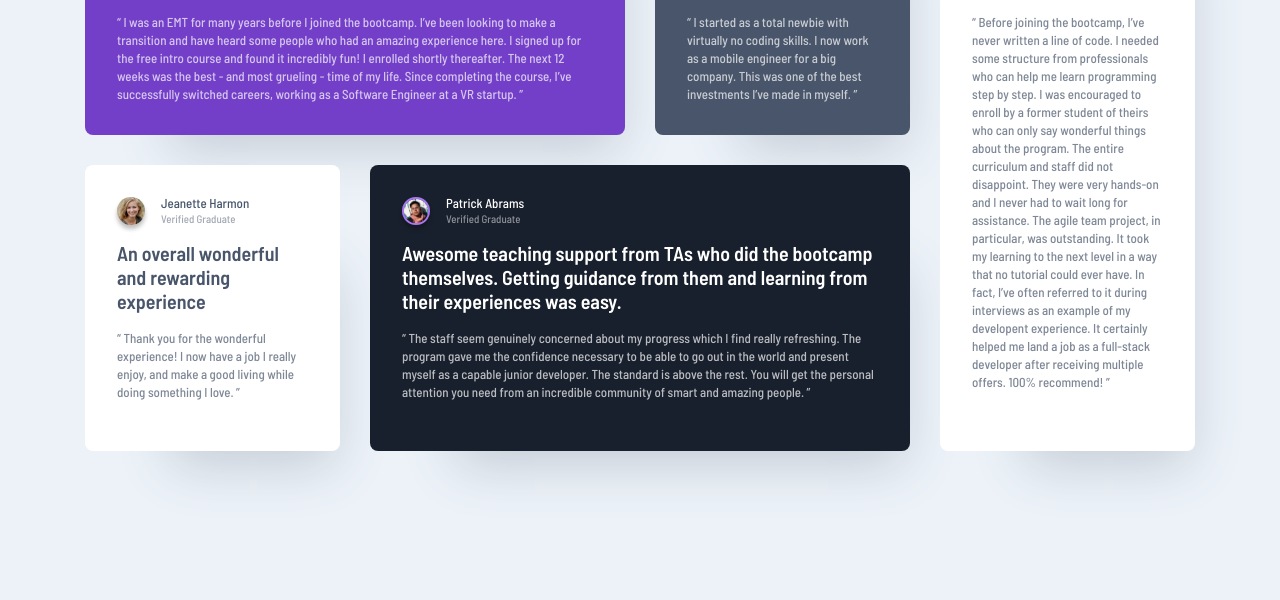
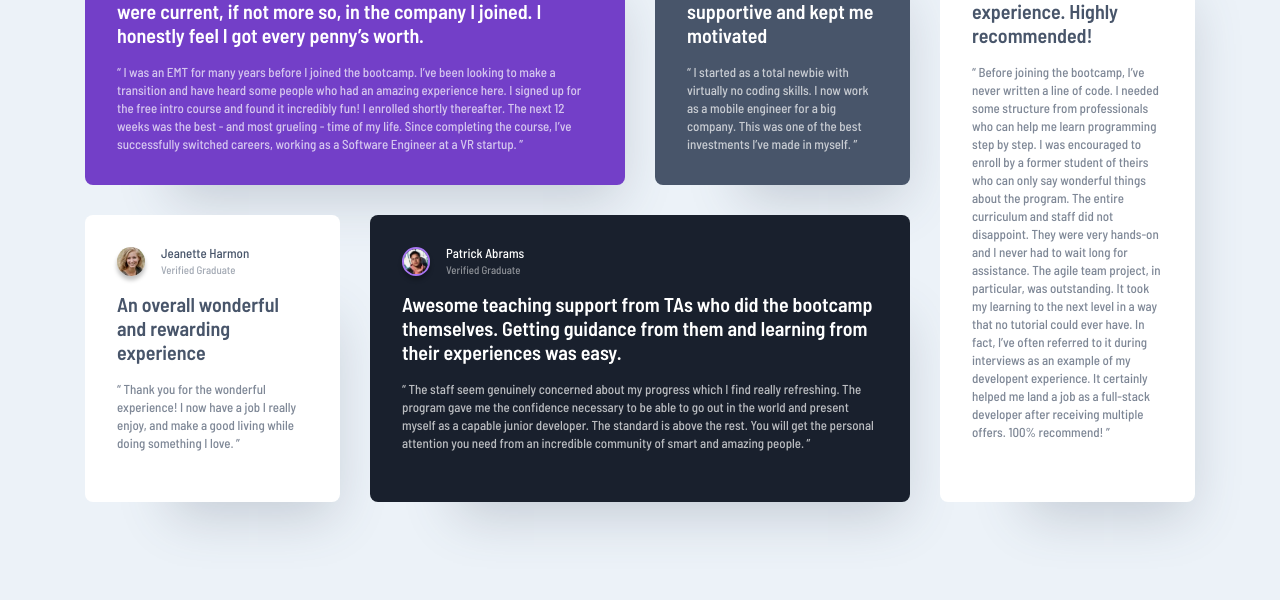
Before and after one commit to shakthivel-rn/testimonials-grid-section, a plain HTML site: page index.html in a window 1280 px wide. Shown: the part 200-800 px from the top of the page. Drawn offline with Linux system fonts and the light colour scheme; files whose address does not match are found by name.

Commit message:
Centered the container

```diff
--- a/styles.css
+++ b/styles.css
@@ -128,6 +128,11 @@ main {
 }
 
 @media (min-width: 1025px) {
+    main {
+        height: 100vh;
+        align-items: center;
+    }
+
     .card-grid {
         display: grid;
         gap: 30px;
```
